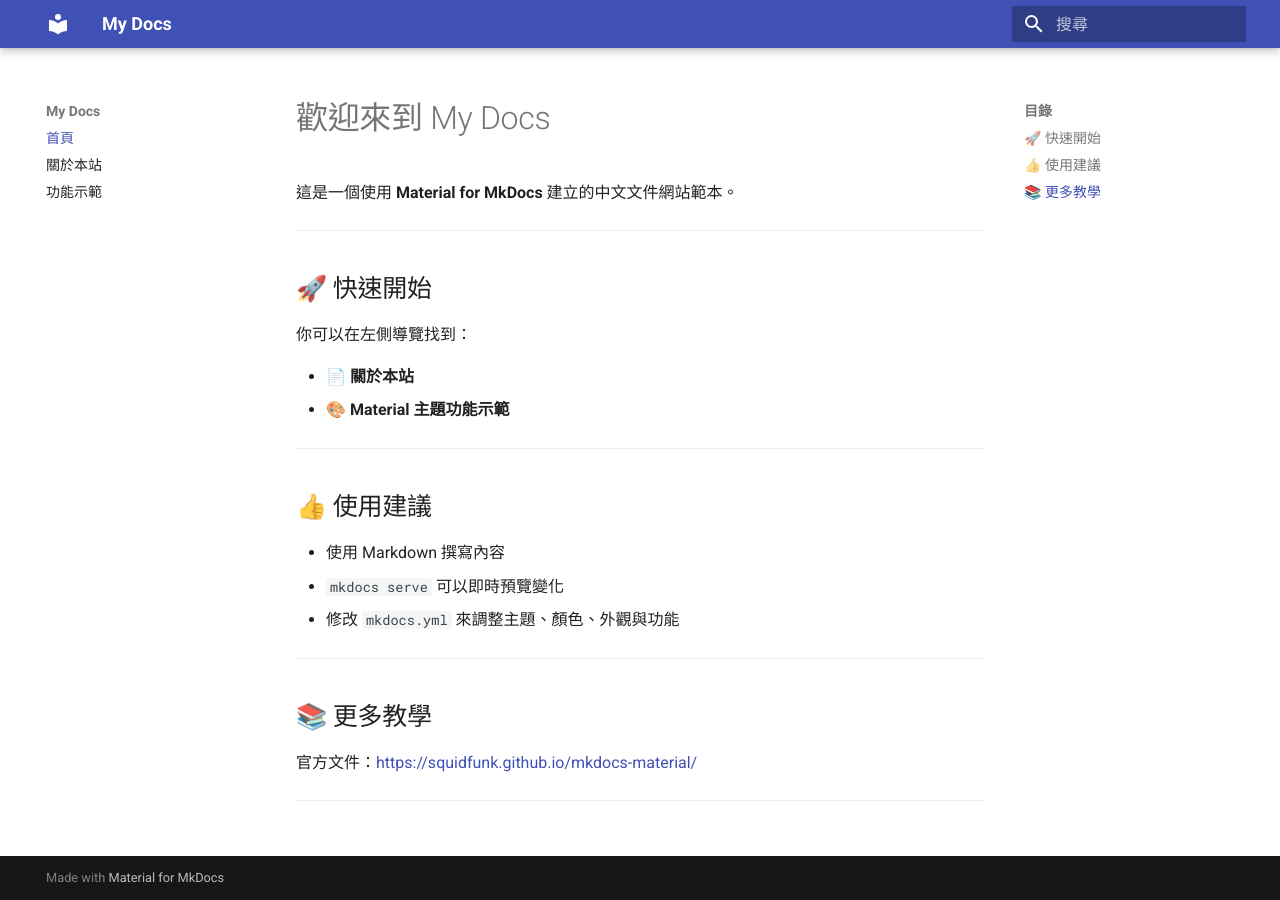
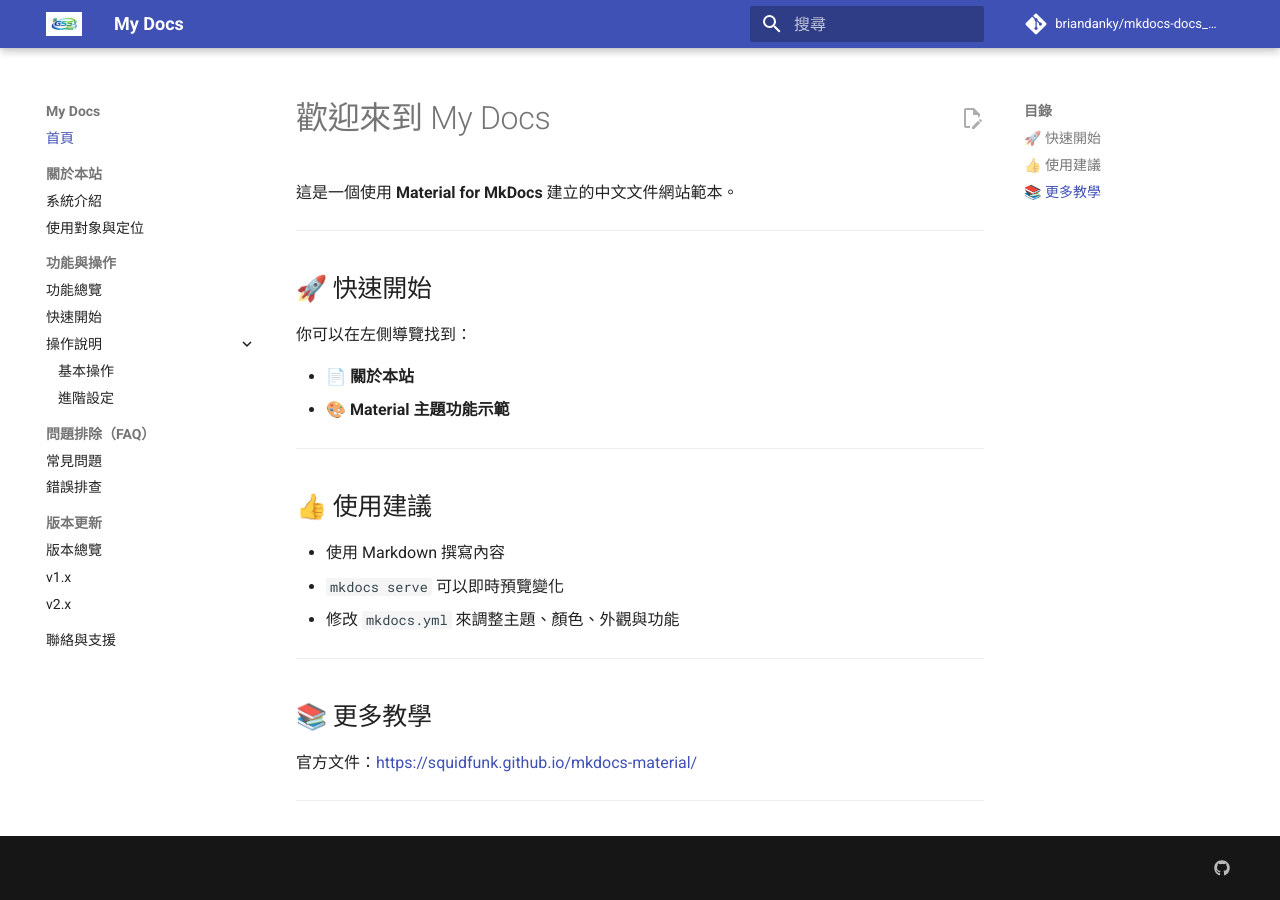
Before and after one commit to briandanky/mkdocs-docs_Gss, an MkDocs documentation site: the page built from docs/index.md, in a window 1280 px wide. Built offline with MkDocs 1.6.1 and Material for MkDocs 9.7.7, drawn with Linux system fonts in a browser that asks for light colours; comment, search, counter and statistics services are not loaded.

Commit message:
Fix 框架調整

```diff
--- a/mkdocs.yml
+++ b/mkdocs.yml
@@ -1,48 +1,105 @@
+site_url: https://briandanky.github.io/mkdocs-docs_Gss/
 site_name: My Docs
-site_description: 一個使用 Material for MkDocs 的文件網站
+site_description: 一個使用 Material for MkDocs 的顧問／客戶文件網站
 site_author: bass_chen
+
+repo_name: briandanky/mkdocs-docs_Gss
+repo_url: https://github.com/briandanky/mkdocs-docs_Gss
+edit_uri: edit/main/docs/
 
 theme:
   name: material
   language: zh-TW
+
+  logo: assets/images/logo.png       # 可先不放，之後補
+  favicon: assets/images/favicon.ico # 可先不放
+
   palette:
     - scheme: default
-      primary: indigo      # 主色（可改 blue / pink / teal 等）
+      primary: indigo
       accent: indigo
+
   features:
+    # 導覽體驗
     - navigation.instant
+    - navigation.instant.progress
     - navigation.sections
     - navigation.expand
     - navigation.top
+    - navigation.tracking
+
+    # 搜尋體驗
     - search.highlight
     - search.share
+    - search.suggest
+
+    # Header / UX
     - header.autohide
-    - content.code.copy     # 右上角複製程式碼按鈕
-    - content.action.edit   # 顯示編輯按鈕（需 GitHub repo 才會生效）
+    - toc.follow
+
+    # 內容輔助
+    - content.code.copy
+    - content.action.edit
+    - content.tabs.link
 
 markdown_extensions:
-  - admonition               # 提示框 Note/Warning/Tip
-  - codehilite               # 程式碼上色
+  - admonition
+  - footnotes
+  - meta
   - toc:
       permalink: true
-  - footnotes
-  - meta
-  # - deflist
+      toc_depth: 3
+
+  # pymdownx 系列（Material 核心戰力）
+  - pymdownx.details
+  - pymdownx.superfences
+  - pymdownx.tabbed:
+      alternate_style: true
+  - pymdownx.highlight:
+      anchor_linenums: true
+  - pymdownx.inlinehilite
+  - pymdownx.snippets
   - pymdownx.caret
   - pymdownx.mark
   - pymdownx.tilde
   - pymdownx.emoji:
       emoji_generator: !!python/name:pymdownx.emoji.to_svg
-  - pymdownx.superfences     # 支援程式碼區塊
 
 plugins:
   - search:
       lang:
+        - zh
         - ja
         - en
-        - zh
+
+extra:
+  social:
+    - icon: fontawesome/brands/github
+      link: https://github.com/briandanky
+
+  generator: false  # footer 不顯示 Made with MkDocs
 
 nav:
   - 首頁: index.md
-  - 關於本站: about.md
-  - 功能示範: features.md
+
+  - 關於本站:
+      - 系統介紹: about.md
+      - 使用對象與定位: about/target.md
+
+  - 功能與操作:
+      - 功能總覽: features.md
+      - 快速開始: guide/quick-start.md
+      - 操作說明:
+          - 基本操作: guide/basic.md
+          - 進階設定: guide/advanced.md
+
+  - 問題排除（FAQ）:
+      - 常見問題: faq/index.md
+      - 錯誤排查: faq/troubleshooting.md
+
+  - 版本更新:
+      - 版本總覽: release/index.md
+      - v1.x: release/v1.md
+      - v2.x: release/v2.md
+
+  - 聯絡與支援: contact.md
```
Also changed, not shown: docs/guide/quick-start.md (added, +3 -0 lines), docs/assets/images/favicon.ico (added), docs/assets/images/logo.png (added).
